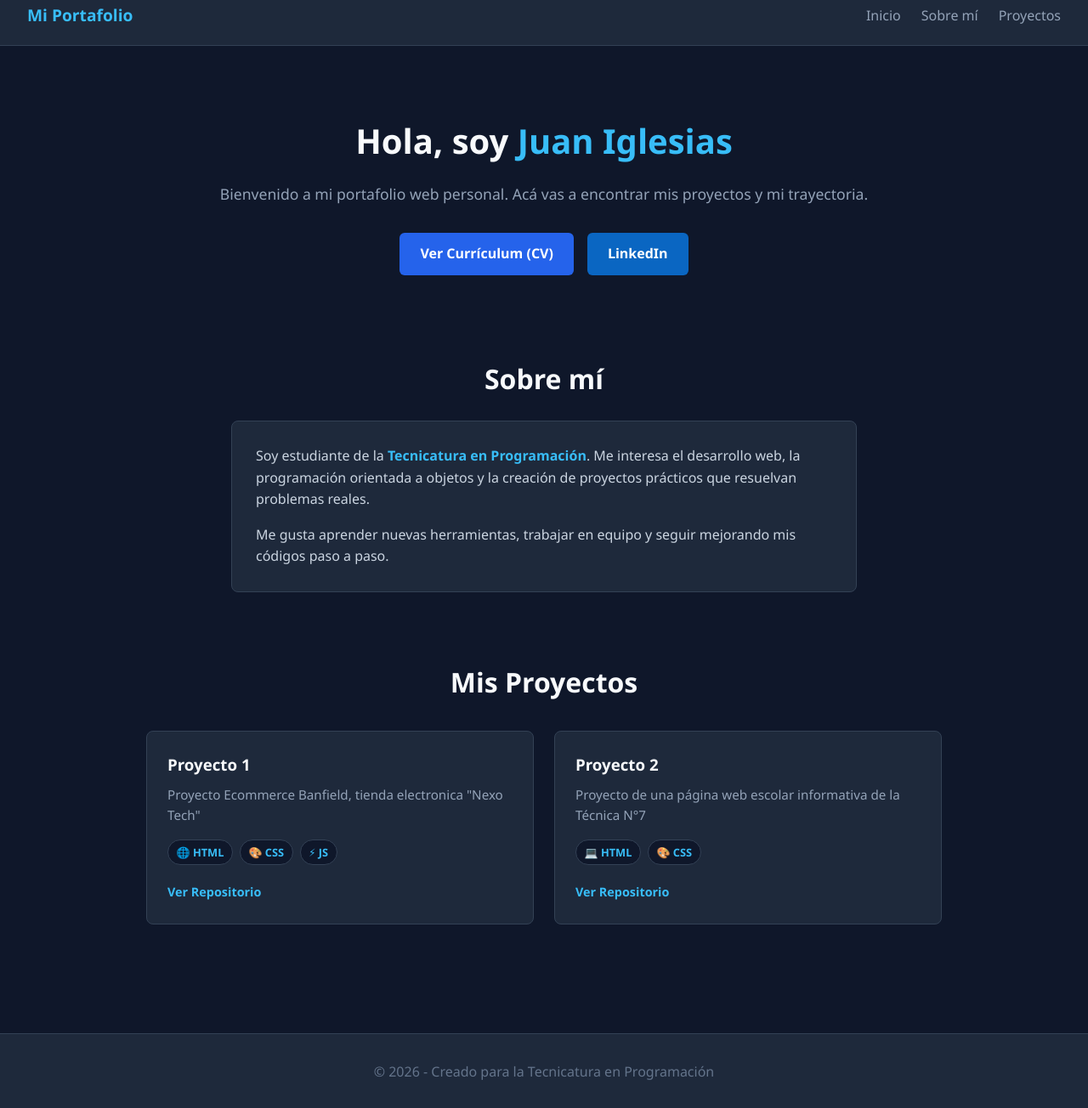
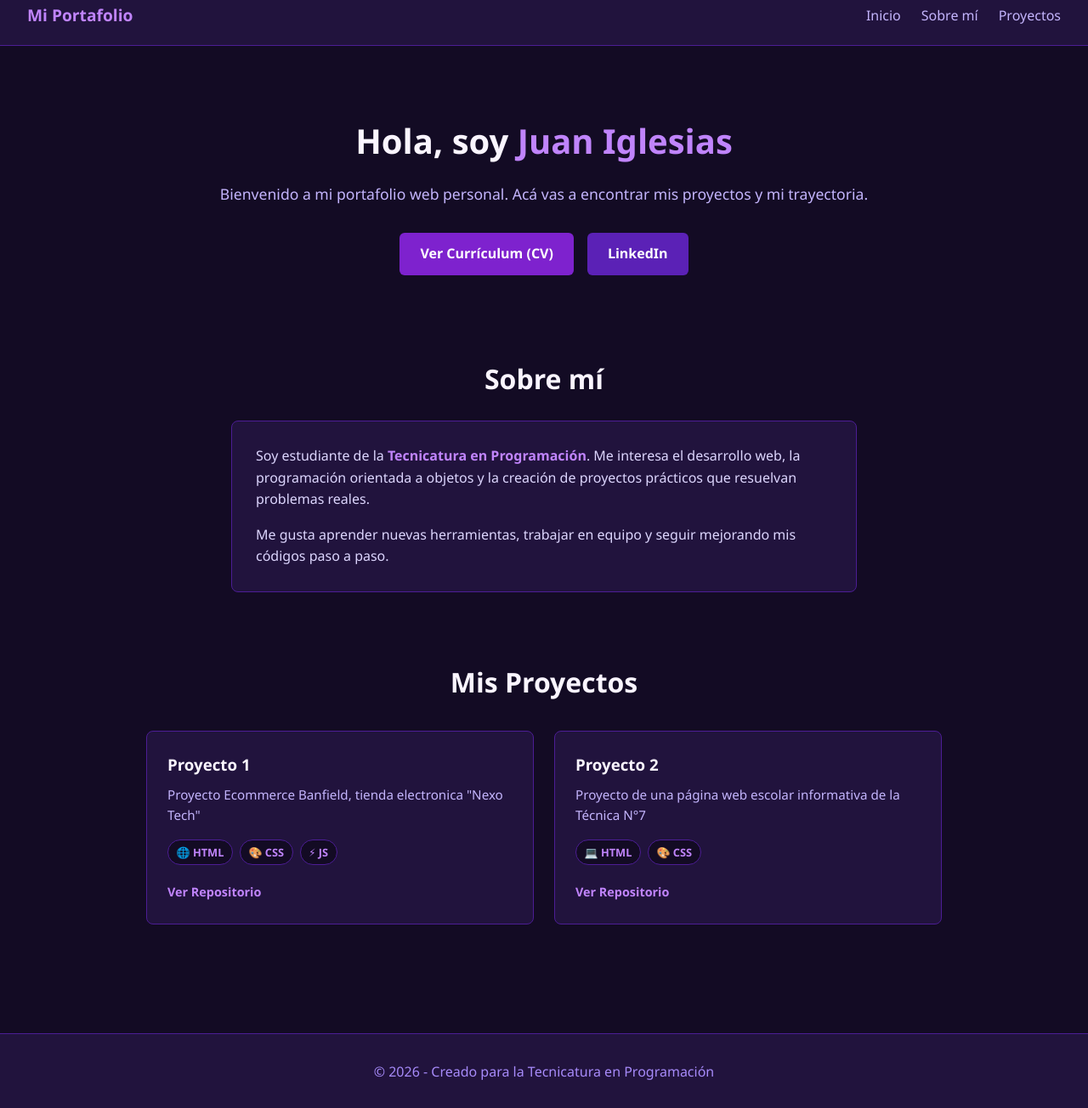
Before and after one commit to Juanhub-art/portafolio, a plain HTML site: page index.html in a window 1280 px wide. Shown: the part 16-1320 px from the top of the page at 85% size. Drawn offline with Linux system fonts and the light colour scheme; a script that the page names is missing.

Commit message:
Cambiada paleta de colores a violeta en styles.css

```diff
--- a/styles.css
+++ b/styles.css
@@ -6,8 +6,8 @@
 }
 
 body {
-    background-color: #0f172a;
-    color: #e2e8f0;
+    background-color: #130b24;
+    color: #ede9fe;
     line-height: 1.6;
 }
 
@@ -16,8 +16,8 @@ header {
     justify-content: space-between;
     align-items: center;
     padding: 1.2rem 2rem;
-    background-color: #1e293b;
-    border-bottom: 1px solid #334155;
+    background-color: #21133d;
+    border-bottom: 1px solid #4c1d95;
     position: sticky;
     top: 0;
     z-index: 100;
@@ -26,7 +26,7 @@ header {
 .logo {
     font-weight: bold;
     font-size: 1.2rem;
-    color: #38bdf8;
+    color: #c084fc;
 }
 
 header nav {
@@ -35,14 +35,14 @@ header nav {
 }
 
 header nav a {
-    color: #94a3b8;
+    color: #c4b5fd;
     text-decoration: none;
     font-weight: 500;
     transition: color 0.3s ease;
 }
 
 header nav a:hover {
-    color: #38bdf8;
+    color: #c084fc;
 }
 
 .hero {
@@ -55,15 +55,15 @@ header nav a:hover {
 .hero h1 {
     font-size: 2.5rem;
     margin-bottom: 1rem;
-    color: #f8fafc;
+    color: #faf5ff;
 }
 
 .resaltado {
-    color: #38bdf8;
+    color: #c084fc;
 }
 
 .hero p {
-    color: #94a3b8;
+    color: #c4b5fd;
     font-size: 1.1rem;
     margin-bottom: 2rem;
 }
@@ -78,7 +78,7 @@ header nav a:hover {
 .btn {
     display: inline-block;
     padding: 0.75rem 1.5rem;
-    background-color: #2563eb;
+    background-color: #7e22ce;
     color: white;
     text-decoration: none;
     border-radius: 6px;
@@ -87,15 +87,15 @@ header nav a:hover {
 }
 
 .btn:hover {
-    background-color: #1d4ed8;
+    background-color: #6b21a8;
 }
 
 .btn-linkedin {
-    background-color: #0a66c2;
+    background-color: #5b21b6;
 }
 
 .btn-linkedin:hover {
-    background-color: #084e96;
+    background-color: #4c1d95;
 }
 
 .seccion-sobre-mi {
@@ -108,18 +108,18 @@ header nav a:hover {
     text-align: center;
     margin-bottom: 1.5rem;
     font-size: 2rem;
-    color: #f8fafc;
+    color: #faf5ff;
 }
 
 .tarjeta-sobre-mi {
-    background-color: #1e293b;
-    border: 1px solid #334155;
+    background-color: #21133d;
+    border: 1px solid #4c1d95;
     padding: 1.75rem;
     border-radius: 8px;
 }
 
 .tarjeta-sobre-mi p {
-    color: #cbd5e1;
+    color: #ddd6fe;
     font-size: 1rem;
     margin-bottom: 1rem;
 }
@@ -129,7 +129,7 @@ header nav a:hover {
 }
 
 .tarjeta-sobre-mi strong {
-    color: #38bdf8;
+    color: #c084fc;
 }
 
 .seccion-proyectos {
@@ -142,7 +142,7 @@ header nav a:hover {
     text-align: center;
     margin-bottom: 2rem;
     font-size: 2rem;
-    color: #f8fafc;
+    color: #faf5ff;
 }
 
 .contenedor-tarjetas {
@@ -152,8 +152,8 @@ header nav a:hover {
 }
 
 .tarjeta {
-    background-color: #1e293b;
-    border: 1px solid #334155;
+    background-color: #21133d;
+    border: 1px solid #4c1d95;
     padding: 1.5rem;
     border-radius: 8px;
     transition: transform 0.3s ease, border-color 0.3s ease;
@@ -161,16 +161,16 @@ header nav a:hover {
 
 .tarjeta:hover {
     transform: translateY(-4px);
-    border-color: #38bdf8;
+    border-color: #c084fc;
 }
 
 .tarjeta h3 {
     margin-bottom: 0.5rem;
-    color: #f8fafc;
+    color: #faf5ff;
 }
 
 .tarjeta p {
-    color: #94a3b8;
+    color: #c4b5fd;
     font-size: 0.95rem;
     margin-bottom: 1rem;
 }
@@ -183,9 +183,9 @@ header nav a:hover {
 }
 
 .badge-tech {
-    background-color: #0f172a;
-    color: #38bdf8;
-    border: 1px solid #334155;
+    background-color: #130b24;
+    color: #c084fc;
+    border: 1px solid #4c1d95;
     padding: 0.25rem 0.6rem;
     border-radius: 999px;
     font-size: 0.8rem;
@@ -193,7 +193,7 @@ header nav a:hover {
 }
 
 .enlace-repo {
-    color: #38bdf8;
+    color: #c084fc;
     text-decoration: none;
     font-weight: 600;
     font-size: 0.9rem;
@@ -206,8 +206,8 @@ header nav a:hover {
 footer {
     text-align: center;
     padding: 2rem;
-    background-color: #1e293b;
-    border-top: 1px solid #334155;
-    color: #64748b;
+    background-color: #21133d;
+    border-top: 1px solid #4c1d95;
+    color: #a78bfa;
     margin-top: 4rem;
 }
```
